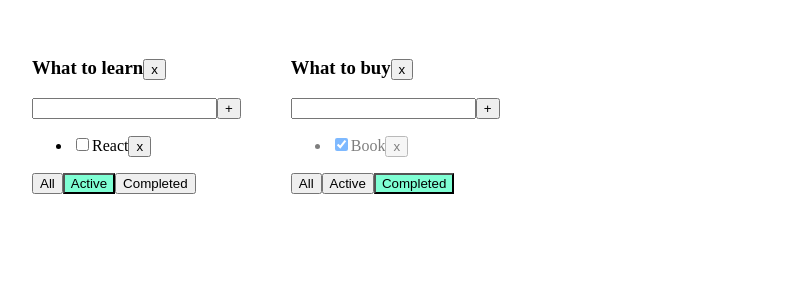
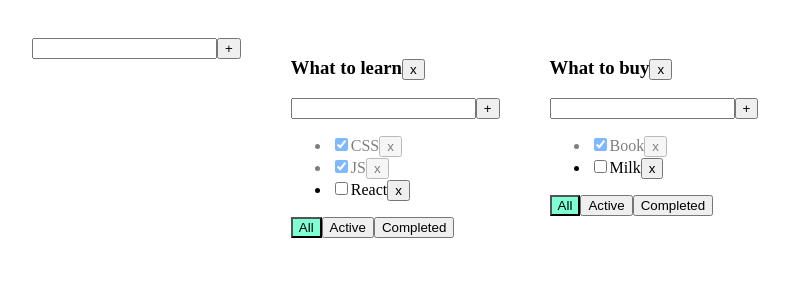
Before and after one commit to dsilichev/todolist-ts, a React (Create React App) app: page / in a window 1280 px wide. Shown: the top 300 px of the page, without its empty margins (6-795 px from the left). Built offline with nearby package versions, Linux system fonts and the light colour scheme.

Commit message:
add_new_taskList

```diff
--- /dev/null
+++ b/src/AddItemForm.tsx
@@ -0,0 +1,42 @@
+import React, { ChangeEvent, KeyboardEvent, useState } from "react";
+
+export type AddItemFormType = {
+  addItem: (title:string) => void,
+};
+
+export function AddItemForm(props: AddItemFormType) {
+  const [newTaskTitle, setNewTaskTitle] = useState("");
+  const [error, setError] = useState<string | null>(null);
+
+  const handleOnNewTitleChange = (e: ChangeEvent<HTMLInputElement>) => {
+    setNewTaskTitle(e.currentTarget.value);
+  };
+
+  const handleOnKeyPress = (e: KeyboardEvent<HTMLInputElement>) => {
+    setError(null);
+    if (e.key === "Enter") {
+      addTask();
+    }
+  };
+
+  const addTask = () => {
+    if (newTaskTitle.trim() === "") {
+      setError("Field is required");
+      return;
+    }
+    props.addItem(newTaskTitle.trim());
+    setNewTaskTitle("");
+  };
+
+  return (
+    <div>
+      <input
+        value={newTaskTitle}
+        onChange={handleOnNewTitleChange}
+        onKeyPress={handleOnKeyPress}
+        className={error ? "error" : ""} />
+      <button onClick={addTask}>+</button>
+      {error && <div className="error-message">{error}</div>}
+    </div>
+  );
+}
--- a/src/App.tsx
+++ b/src/App.tsx
@@ -4,6 +4,7 @@
 import type { TaskType } from "./Todolist";
 import { useState } from "react";
 import { v1 } from "uuid";
+import { AddItemForm } from "./AddItemForm";
 
 export type FilterValueType = "all" | "completed" | "active";
 type TodoListType = {
@@ -72,8 +73,8 @@
   const todolistId2 = v1();
 
   let [todolists, setTodolists] = useState<Array<TodoListType>>([
-    { id: todolistId1, title: "What to learn", filter: "active" },
-    { id: todolistId2, title: "What to buy", filter: "completed" },
+    { id: todolistId1, title: "What to learn", filter: "all" },
+    { id: todolistId2, title: "What to buy", filter: "all" },
   ]);
 
   let [tasksObj, setTasks] = useState({
@@ -88,8 +89,19 @@
     ],
   });
 
+  const addTodolist = (title: string) => {
+    const todolist: TodoListType = {
+      id: v1(),
+      filter: "all",
+      title,
+    }
+    setTodolists([todolist, ...todolists]);
+    setTasks({...tasksObj, [todolist.id]:[]})
+  }
+
   return (
     <div className="App">
+      <AddItemForm addItem={addTodolist} />
       {todolists.map((tl) => {
         let tasksForTodoList = tasksObj[tl.id];
         if (tl.filter === "completed") {
--- a/src/Todolist.tsx
+++ b/src/Todolist.tsx
@@ -1,4 +1,6 @@
-import React, { ChangeEvent, KeyboardEvent, useState } from "react";
+import { type } from "@testing-library/user-event/dist/type";
+import React, { ChangeEvent } from "react";
+import { AddItemForm } from "./AddItemForm";
 import { FilterValueType } from "./App";
 
 export type TaskType = {
@@ -20,26 +22,6 @@
 };
 
 function Todolist(props: PropsType) {
-  const [newTaskTitle, setNewTaskTitle] = useState("");
-  const [error, setError] = useState<string | null>(null);
-
-  const handleOnNewTitleChange = (e: ChangeEvent<HTMLInputElement>) => {
-    setNewTaskTitle(e.currentTarget.value);
-  };
-  const handleOnKeyPress = (e: KeyboardEvent<HTMLInputElement>) => {
-    setError(null);
-    if (e.key === "Enter") {
-      addTask();
-    }
-  };
-  const addTask = () => {
-    if (newTaskTitle.trim() === "") {
-      setError("Field is required");
-      return;
-    }
-    props.handleAddTask(newTaskTitle.trim(), props.id);
-    setNewTaskTitle("");
-  };
 
   const handleOnAllFilter = () => {
     props.handleChangeFilter("all", props.id);
@@ -53,21 +35,16 @@
 
   const handleOnRemoveTodolist = () => {
     props.handleOnRemoveTodolist(props.id);
+  };
+
+  const addTask = (title: string) => {
+    props.handleAddTask(title, props.id);
   }
 
   return (
     <div>
       <h3>{props.title}<button onClick={handleOnRemoveTodolist}>x</button></h3>
-      <div>
-        <input
-          value={newTaskTitle}
-          onChange={handleOnNewTitleChange}
-          onKeyPress={handleOnKeyPress}
-          className={error ? "error" : ""}
-        />
-        <button onClick={addTask}>+</button>
-        {error && <div className="error-message">{error}</div>}
-      </div>
+      <AddItemForm addItem={addTask}/>
       <ul>
         {props.tasks.map((t) => {
           const handleOnRemove = () => {
```
